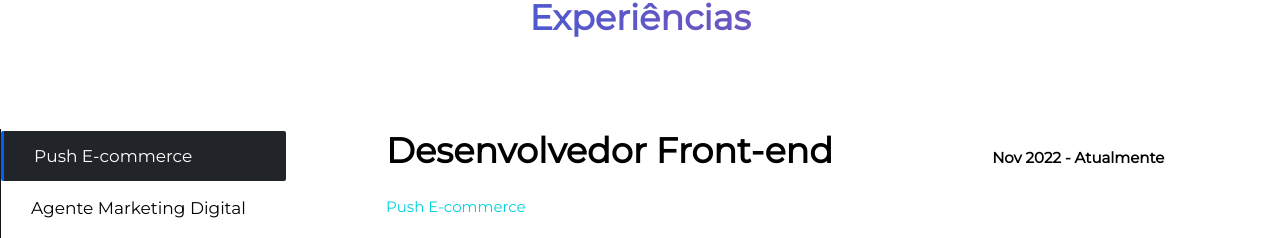
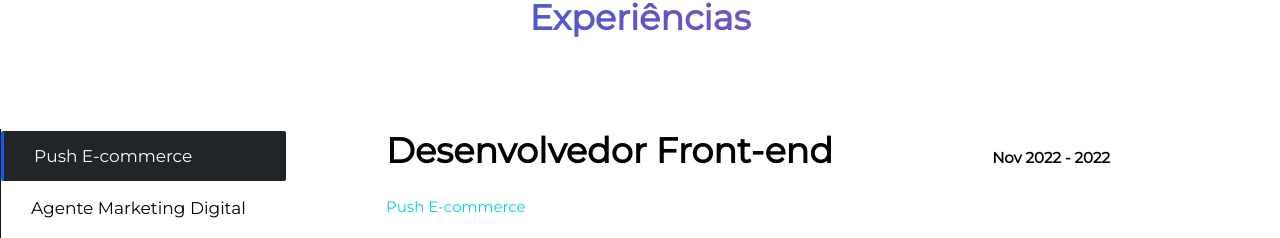
Before and after one commit to italogoes/Portfolio-React-vite.js, a React (Vite) app in the folder portfolio/: page / in a window 1280 px wide. Shown: the part 1584-1822 px from the top of the page. Built offline with nearby package versions, Linux system fonts and the light colour scheme.

Commit message:
mudança na experiencia

```diff
--- a/portfolio/src/components/Experiencias/Experiencias.jsx
+++ b/portfolio/src/components/Experiencias/Experiencias.jsx
@@ -92,7 +92,7 @@ const Experiencias = () => {
                         <p>Desenvolvimento e implementação de novas funcionalidades em sites e e-commerces, alem de prestar suporte aos pedidos dos clientes recebidos diariamente</p>
                     </div>
                     <div id='push' style={{ display: 'block' }}>
-                        <h3>Desenvolvedor Front-end <span>Nov 2022 - Atualmente</span></h3>
+                        <h3>Desenvolvedor Front-end <span>Nov 2022 - 2022</span></h3>
                         <p className='nome-empresa'>Push E-commerce</p>
                         <p>Desenvolvimento de sites, manutenção em codigo existente, desenvolvimento de e-commerces, melhorias nas páginas existentes e versionamento de codigo diário com o github</p>
                     </div>
```
